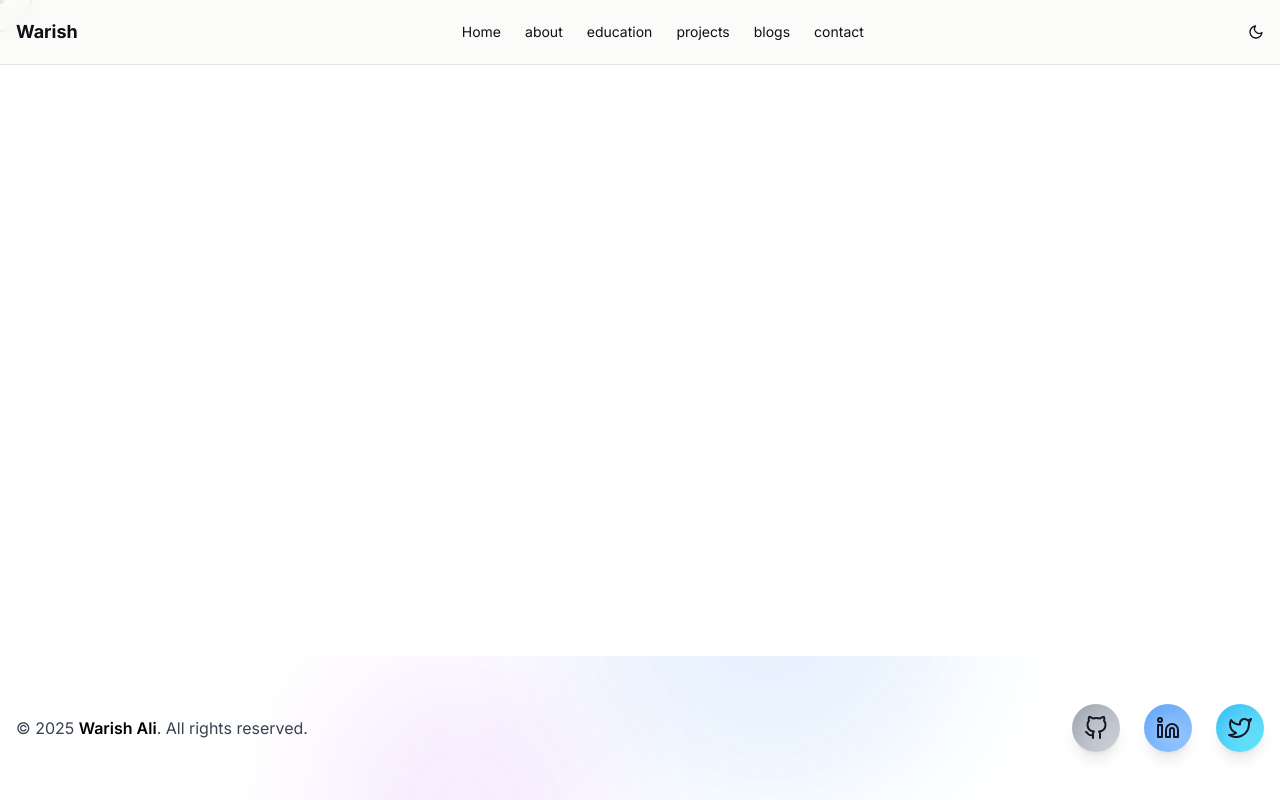
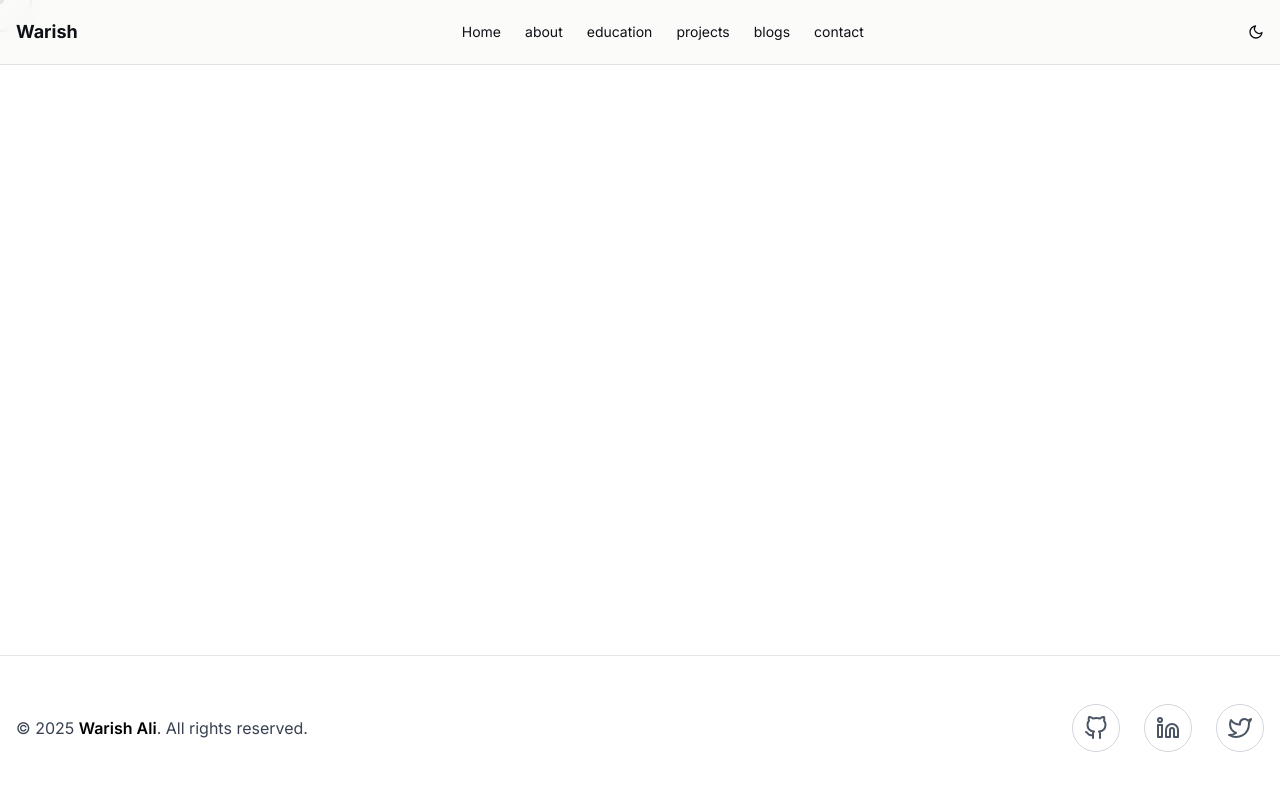
Before and after one commit to WarishAli1/warish-portfolio, a React (Vite) app in the folder project/: page /project-drawer in a window 1280 px wide. Built offline with nearby package versions, Linux system fonts and the light colour scheme.

Commit message:
minor fix

```diff
--- a/project/src/components/Footer.jsx
+++ b/project/src/components/Footer.jsx
@@ -7,26 +7,12 @@ const Footer = () => {
 
   return (
     <footer
-      className={`relative overflow-hidden py-12 transition-all duration-500 ${
+      className={`relative overflow-hidden py-12 transition-all duration-500 border-t ${
         isDarkMode
-          ? "bg-gradient-to-t from-gray-950 via-black to-gray-900 text-white"
-          : "hero-lightCustomCursor"
+          ? "bg-gradient-to-t from-gray-950 via-black to-gray-900 text-white border-white/10"
+          : "hero-lightCustomCursor border-black/10"
       }`}
     >
-      <div className="absolute inset-0 -z-10 overflow-hidden">
-        {isDarkMode ? (
-          <>
-            <div className="absolute top-0 left-1/4 w-72 h-72 bg-purple-600/30 rounded-full blur-3xl animate-pulse"></div>
-            <div className="absolute bottom-0 right-1/4 w-96 h-96 bg-blue-500/30 rounded-full blur-3xl animate-pulse"></div>
-          </>
-        ) : (
-          <>
-            <div className="absolute top-0 left-1/4 w-72 h-72 bg-purple-400/20 rounded-full blur-3xl animate-pulse"></div>
-            <div className="absolute bottom-0 right-1/4 w-96 h-96 bg-blue-400/20 rounded-full blur-3xl animate-pulse"></div>
-          </>
-        )}
-      </div>
-
       <div className="relative container-custom flex flex-col md:flex-row justify-between items-center space-y-4 md:space-y-0">
         <p className={`text-center md:text-left ${isDarkMode ? "text-gray-300" : "text-gray-700"}`}>
           &copy; {currentYear}{" "}
@@ -47,20 +33,20 @@ const Footer = () => {
             {
               href: "https://github.com/warishali1",
               icon: <FiGithub size={24} />,
-              darkColor: "from-gray-500 to-gray-400",
-              lightColor: "from-gray-400 to-gray-300"
+              darkColor: "border-gray-600 text-gray-300 hover:border-gray-400 hover:text-white",
+              lightColor: "border-gray-300 text-gray-600 hover:border-gray-500 hover:text-gray-900"
             },
             {
               href: "https://linkedin.com/in/warish-ali-885923363",
               icon: <FiLinkedin size={24} />,
-              darkColor: "from-blue-500 to-blue-400",
-              lightColor: "from-blue-400 to-blue-300"
+              darkColor: "border-gray-600 text-gray-300 hover:border-gray-400 hover:text-white",
+              lightColor: "border-gray-300 text-gray-600 hover:border-gray-500 hover:text-gray-900"
             },
             {
               href: "https://x.com/myself_warish",
               icon: <FiTwitter size={24} />,
-              darkColor: "from-sky-500 to-cyan-400",
-              lightColor: "from-sky-400 to-cyan-300"
+              darkColor: "border-gray-600 text-gray-300 hover:border-gray-400 hover:text-white",
+              lightColor: "border-gray-300 text-gray-600 hover:border-gray-500 hover:text-gray-900"
             }
           ].map((social, i) => (
             <a
@@ -69,17 +55,11 @@ const Footer = () => {
               target="_blank"
               rel="noopener noreferrer"
               aria-label={social.href}
-              className={`w-12 h-12 rounded-full flex items-center justify-center shadow-lg hover:scale-110 transition-all duration-300 bg-gradient-to-br ${
+              className={`w-12 h-12 rounded-full border flex items-center justify-center hover:scale-110 transition-all duration-300 ${
                 isDarkMode ? social.darkColor : social.lightColor
               }`}
             >
-              <span
-                className={`drop-shadow-[0_0_8px_rgba(255,255,255,0.6)] ${
-                  isDarkMode ? "text-white" : "text-gray-900"
-                }`}
-              >
-                {social.icon}
-              </span>
+              {social.icon}
             </a>
           ))}
         </div>
--- a/project/src/pages/About.jsx
+++ b/project/src/pages/About.jsx
@@ -78,7 +78,7 @@ export default function About() {
           >
             <p className="mb-6">
               I’m an engineering student who enjoys understanding how systems
-              work — from low-level logic to high-level abstractions. I’m
+              work from low-level logic to high-level abstractions. I’m
               naturally curious and always eager to explore new ideas,
               technologies, and ways of solving problems more efficiently.
             </p>
@@ -94,7 +94,7 @@ export default function About() {
             <p>
               Currently, my main focus is on{" "}
               <span className="font-medium">Machine Learning</span>. I’m actively
-              exploring modern ML concepts, architectures, and workflows —
+              exploring modern ML concepts, architectures, and workflows,
               learning how models reason, how data flows through them, and how
               intelligent systems can be designed responsibly. I see ML as a
               long-term journey of continuous learning, experimentation, and
```
